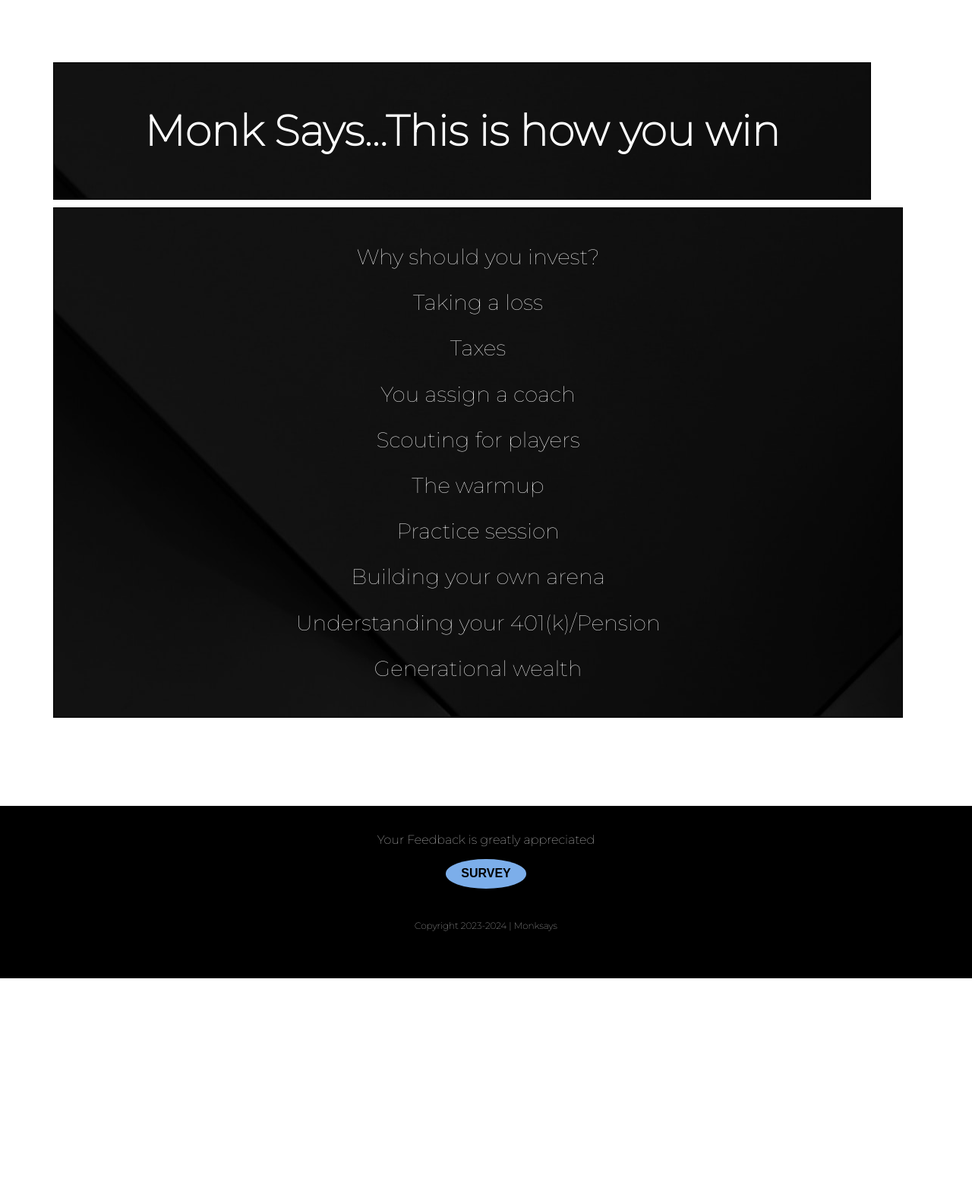
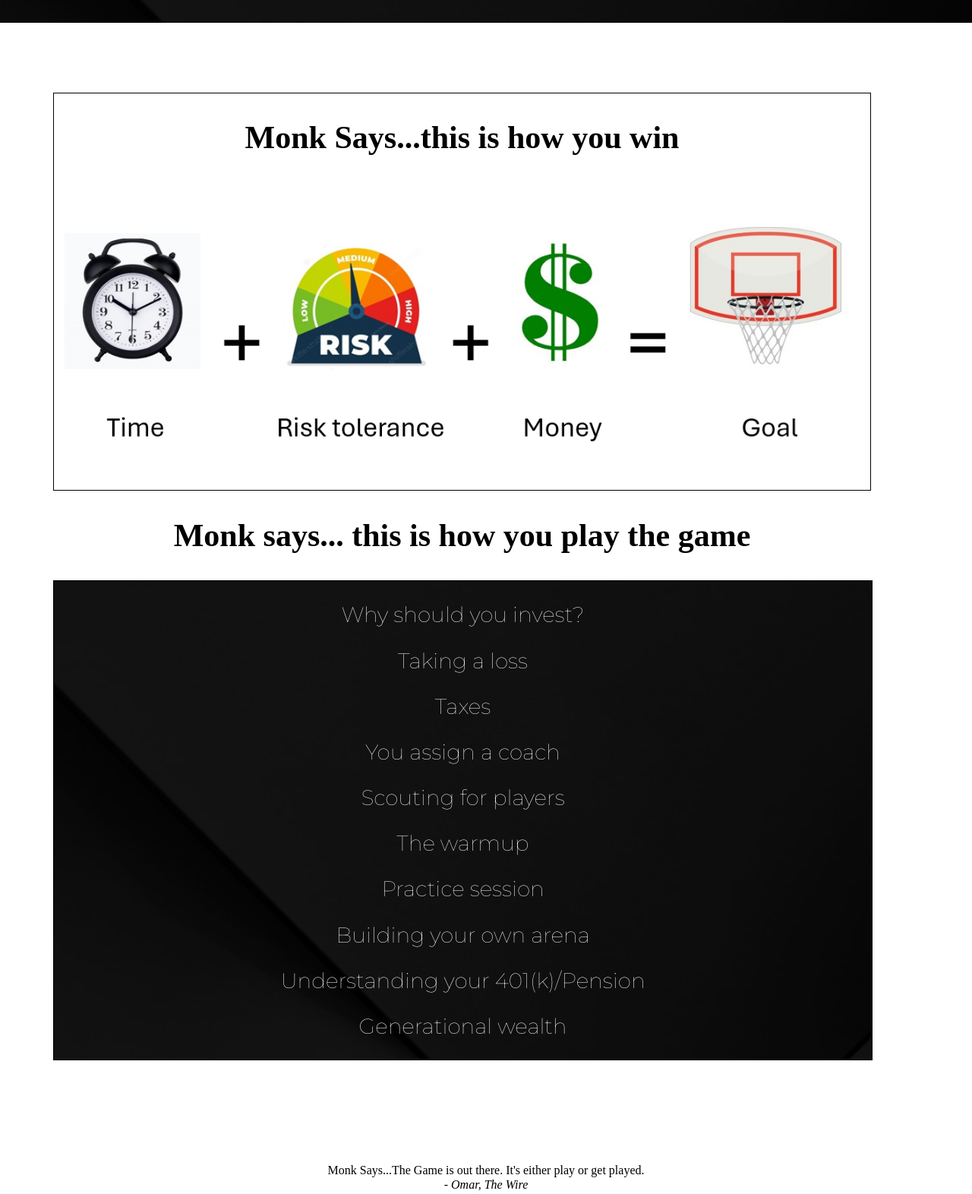
Before and after one commit to lee77carter/monksays-landing-responsive, a website built with webpack: page index.html in a window 1280 px wide. Shown: the part 320-1892 px from the top of the page at 76% size. Before the commit the page ends 1608 px from the top, so only its background shows below. Built offline with nearby package versions, Linux system fonts and the light colour scheme.

Commit message:
Landing page redesign.

```diff
--- a/css/main.css
+++ b/css/main.css
@@ -97,7 +97,6 @@ body {
 header {
   text-align: center;
   padding: 20px;
-  background-image: url('../img/background.jpeg');
 }
 
 header img {
@@ -105,6 +104,18 @@ header img {
   /* Adjust the size of the basketball */
   border-radius: 50%;
   /* Make it circular */
+}
+
+header,
+.column {
+  background-image: url('../img/background.jpeg');
+}
+
+h2,
+h3 {
+    font-family: 'Times New Roman', Times, serif;
+  color: #000;
+  text-align: center;
 }
 
 /********  MAIN STYLES ********/
@@ -117,34 +128,36 @@ main {
   font-size: 28px;
 }
 
+img {
+  width: 100%
+}
+
 .column-icons {
   border: 1px solid #000;
-  padding: 20px;
-  background-color: #000;
+  background-color: #fff;
+  color: #000;
   text-align: center;
-  background-image: url('../img/background.jpeg');
 }
 
 .column {
   flex: 1;
   border: 1px solid #000;
-  padding: 20px;
   margin: 10px;
-  background-image: url('../img/background.jpeg');
   text-align: center;
 }
 
 /******** BOTTOM SECTION ********/
 footer {
+  font-family: none;
   text-align: center;
   padding: 20px;
-  background-color: #000;
-  color: #fff;
+  color: #000;
 }
 
 .copyright {
   font-size: 12px;
   padding: 30px;
+  font-family: none;
 }
 
 .survey-button {
@@ -152,14 +165,15 @@ footer {
   display: inline-block;
   padding: 10px 20px;
   border-radius: 50%;
-  background-color: #7caeea;
+  background-color: #48b444;
   color: #000;
   text-decoration: none;
   font-weight: bold;
+  width: 20%;
 }
 
 .survey-button:hover {
-  background-color: rgb(211, 217, 37);
+  background-color: rgb(176, 230, 69);
   color: #000;
 }
 
@@ -268,7 +282,6 @@ footer {
   main {
     flex-direction: column;
     align-items: center;
-    padding: 72px 83px 83px 62px;
   }
 
   .column {
--- a/index.html
+++ b/index.html
@@ -43,11 +43,14 @@
   </header>
 
   <main>
+    <div class="column-icons">
+      <h2>Monk Says...this is how you win</h2>
+      <div class="icons">
+        <img src="/img/banner.png" alt="Time">
 
-    <div class="column-icons">
-    <h1>Monk Says...This is how you win</h1>
     </div>
-
+    </div>
+    <h2>Monk says... this is how you play the game</h2>
     <div class="column">
       <p>Why should you invest?</p>
       <p>Taking a loss</p>
@@ -63,9 +66,14 @@
   </main>
 
   <footer>
-    <p>Your Feedback is greatly appreciated</p>
+      <div class="blockquote-footer">Monk Says...The Game is out there. It's either play or get played.
+        <cite title="Source Title">
+          <br> - Omar, The Wire</cite>
+      </div>
+    </blockquote>
+    <br>
     <a href="https://docs.google.com/forms/d/e/1FAIpQLSfBiPrSYs_lAhMlIkbXXh7FmVMlKMjzijRtU29tv6Cx3FnZ5A/viewform"
-      target="_blank" class="survey-button"><strong>SURVEY</strong></a>
+      target="_blank" class="survey-button"><strong>Q&A</strong></a>
 
     <div class="copyright">
       <p>Copyright 2023-2024 | Monksays</p>
```
Also changed, not shown: css/normalize.css, img/banner.png (added).
